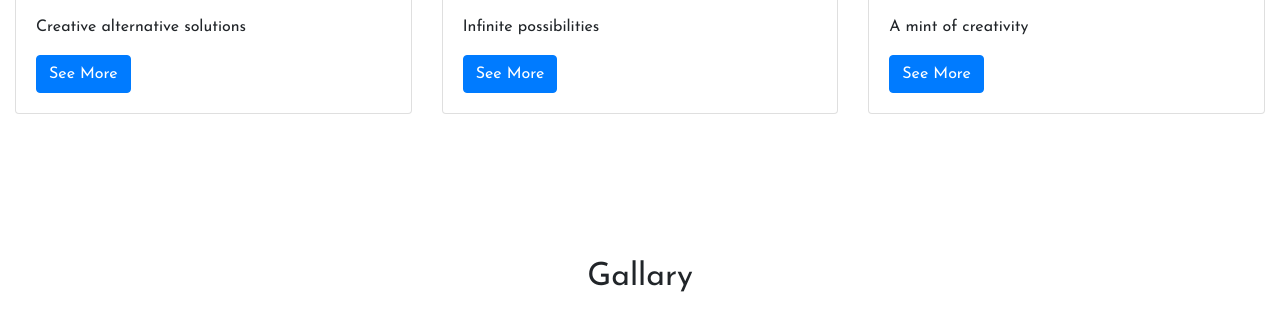
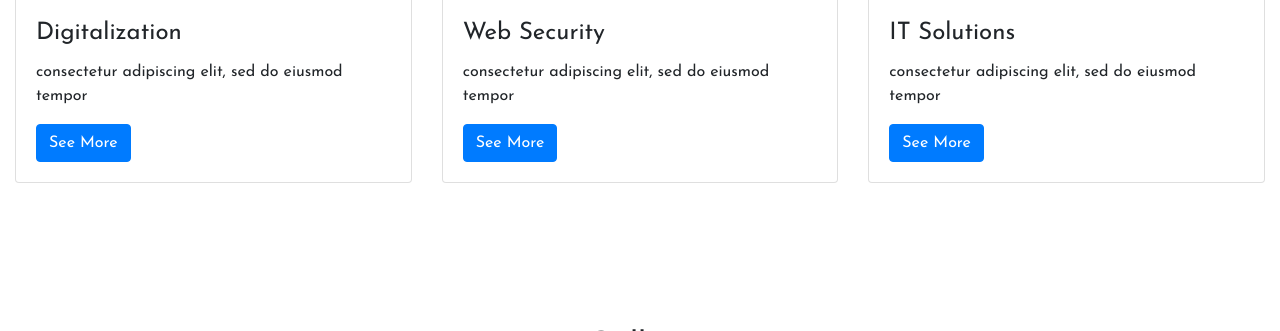
Before and after one commit to KSASDT/Bootstrap-Web-Designing, a PHP site: page / in a window 1280 px wide. Shown: the part 2505-2836 px from the top of the page. Run offline with PHP 8.4, Linux system fonts and the light colour scheme.

Commit message:
Update index.php

```diff
--- a/index.php
+++ b/index.php
@@ -72,9 +72,10 @@
 
      <div class="col-lg-6 col-md-6 col-12">
       <h2 class="display-4">Welcome to our firm </h2>
-      <p class="py-3">We help you with complete software development needs under one roof. Our customized products fulfil all user
-      requirements. We Bring Your Ideas To Life. We build perfect affordable web site development solution for Start-ups & small business company or individuals.
-      The features you want, the simplicity you need. Click the below button to know more.</p>
+      <p class="py-3">Lorem ipsum dolor sit amet, consectetur adipiscing elit, sed do eiusmod tempor incididunt ut labore et
+                    dolore magna aliqua. Ut enim ad miniLorem ipsum dolor sit amet, consectetur adipiscing elit, sed do eiusmod tempor incididunt ut labore et
+                    dolore magna aliqua. Ut enim ad miniLorem ipsum dolor sit amet, consectetur adipiscing elit, sed do eiusmod tempor incididunt ut labore et
+                    dolore magna aliqua. Ut enim ad mini</p>
 
       <a href="about.php" class="btn btn-success"> Check More </a>
 
@@ -95,7 +96,7 @@
            <img class="card-img-top" src="images/honk.jpg" alt="Card image">
                <div class="card-body">
                  <h4 class="card-title">Software Development</h4>
-                 <p class="card-text">Think twice, code once!</p>
+                 <p class="card-text">consectetur adipiscing elit, sed do eiusmod tempor</p>
                  <a href="#" class="btn btn-primary">See More</a>
               </div>
          </div>
@@ -106,7 +107,7 @@
            <img class="card-img-top" src="images/hon99.png" alt="Card image">
                <div class="card-body">
                  <h4 class="card-title">Responsive Web Designing</h4>
-                 <p class="card-text">Building your success online</p>
+                 <p class="card-text">consectetur adipiscing elit, sed do eiusmod tempor</p>
                  <a href="#" class="btn btn-primary">See More</a>
               </div>
          </div>
@@ -117,7 +118,7 @@
            <img class="card-img-top" src="images/hon88.png" alt="Card image">
                <div class="card-body">
                  <h4 class="card-title">E-commerce</h4>
-                 <p class="card-text">Happy Buying :)</p>
+                 <p class="card-text">consectetur adipiscing elit, sed do eiusmod tempor</p>
                  <a href="#" class="btn btn-primary">See More</a>
               </div>
          </div>
@@ -136,7 +137,7 @@
            <img class="card-img-top" src="images/honkl.png" alt="Card image">
                <div class="card-body">
                  <h4 class="card-title">Digitalization</h4>
-                 <p class="card-text">Creative alternative solutions</p>
+                 <p class="card-text">consectetur adipiscing elit, sed do eiusmod tempor</p>
                  <a href="#" class="btn btn-primary">See More</a>
               </div>
          </div>
@@ -147,7 +148,7 @@
            <img class="card-img-top" src="images/hon9.png" alt="Card image">
                <div class="card-body">
                  <h4 class="card-title">Web Security</h4>
-                 <p class="card-text">Infinite possibilities</p>
+                 <p class="card-text">consectetur adipiscing elit, sed do eiusmod tempor</p>
                  <a href="#" class="btn btn-primary">See More</a>
               </div>
          </div>
@@ -158,7 +159,7 @@
            <img class="card-img-top" src="images/hon23.png" alt="Card image">
                <div class="card-body">
                  <h4 class="card-title">IT Solutions</h4>
-                 <p class="card-text">A mint of creativity</p>
+                 <p class="card-text">consectetur adipiscing elit, sed do eiusmod tempor</p>
                  <a href="#" class="btn btn-primary">See More</a>
               </div>
          </div>
```
